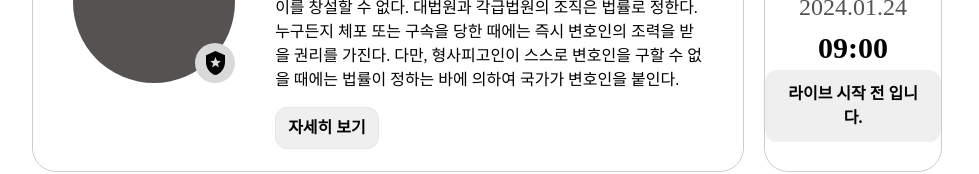
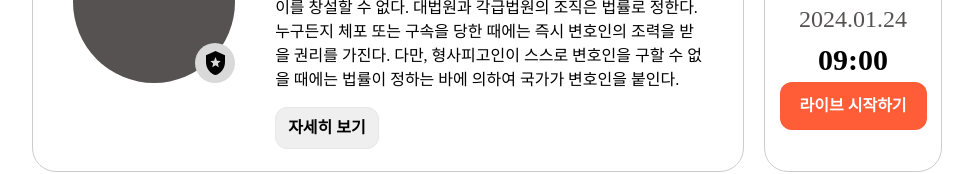
Before and after one commit to dnwnsrb11/grimtalk, a React (Vite) app: page /lecture in a window 1280 px wide. Shown: the part 645-819 px from the top of the page, without its empty margins (153-1132 px from the left). Built offline with nearby package versions, Linux system fonts and the light colour scheme; no server answers; a web font is replaced by a local one.

Commit message:
desgin: 라이브 시작하기 버튼 수정

```diff
--- a/src/components/lecture/LectureProfileInstructor.jsx
+++ b/src/components/lecture/LectureProfileInstructor.jsx
@@ -54,9 +54,9 @@ export const LectureProfileInstructor = () => {
               {/* 라이브 카드 부분 */}
               <h3 className="text-[24px] font-medium text-[#565252]">2024.01.24</h3>
               <h2 className="text-[30px] font-bold">09:00</h2>
-              <div className="rounded-xl bg-bg-gray-color p-3 px-5">
-                <button className="font-semibold">라이브 시작 전 입니다.</button>
-              </div>
+              <button className="rounded-xl bg-primary-color p-3 px-5 text-white transition-all duration-200 hover:bg-bg-gray-color hover:text-black">
+                <p className="font-semibold">라이브 시작하기</p>
+              </button>
             </div>
           </div>
         </div>
```
